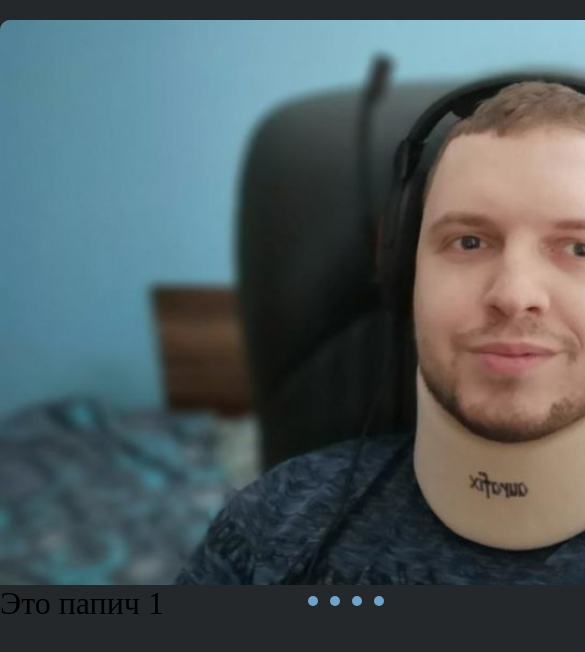
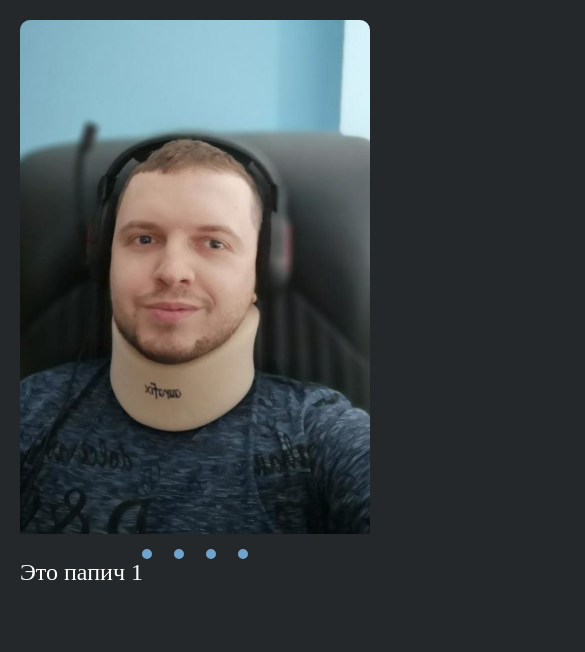
Before and after one commit to Prohor076/cssMemSlider, a plain HTML site: page index.html in a window 390 px wide. Shown: the top 652 px of the page, 585 px wide, since content can reach past the window. Drawn offline with Linux system fonts and the light colour scheme.

Commit message:
feat: add mobile version

```diff
--- a/assets/css/style.css
+++ b/assets/css/style.css
@@ -1,6 +1,7 @@
 * {
     margin: 0;
     padding: 0;
+    box-sizing: border-box;
 }
 
 body {
@@ -19,28 +20,29 @@ body {
 .navigation {
     display: flex;
     justify-content: end;
-}
-
-.container__item:nth-child(2) {
-    max-width: 100%;
-    width: 1100px;
-    margin: auto;
-    display: flex;
-    justify-content: end;
-    margin-top: -30px;
+    margin-top: -20px;
 }
 
 .bar {
+    height: 20px;
+    width: 20px;
+    margin: 6px;
+    cursor: pointer;
+    display: flex;
+    align-items: center;
+    justify-content: center;
+}
+
+.check {
     height: 10px;
     width: 10px;
-    cursor: pointer;
-    margin: 6px;
     background-color: #6FA4CC;
+    border: 2px solid #6FA4CC;
     border-radius: 5px;
     transition: .3s;
 }
 
-.bar:hover {
+.bar:hover .check {
     background-color: #fff;
 }
 
@@ -54,6 +56,7 @@ input[name="r"] {
     width: 100%;
     display: flex;
     flex-direction: column;
+    padding-bottom: 50px;
 }
 
 .slide {
@@ -106,6 +109,8 @@ p {
     width: 100%;
     flex-grow: 0;
     flex-shrink: 0;
+    font-size: 24px;
+    color: #fff;
 }
 
 .images {
@@ -142,3 +147,57 @@ img {
     transition: .5s ease-in;
     font-size: 2em;
 }
+
+.container__item:nth-child(2) {
+    width: 1100px;
+    height: 600px;
+    overflow: hidden;
+    border-radius: 10px;
+    margin: auto;
+    margin-top: -25px;
+}
+
+#r1:checked+#r2+#r3+#r4+.images+.text+.navigation>label:nth-child(1) {
+    background-color: transparent;
+    transition: .3s;
+}
+
+#r2:checked+#r3+#r4+.images+.text+.navigation>label:nth-child(2) {
+    background-color: transparent;
+    transition: .3s;
+}
+
+#r3:checked+#r4+.images+.text+.navigation>label:nth-child(3) {
+    background-color: transparent;
+    transition: .3s;
+}
+
+#r4:checked+.images+.text+.navigation>label:nth-child(4) {
+    background-color: transparent;
+    transition: .3s;
+}
+
+@media (max-width: 1150px) {
+    .slider {
+        max-width: calc(100% - 40px);
+    }
+
+    .container__item:nth-child(2) {
+        max-width: calc(100% - 40px);
+    }
+}
+
+@media (max-width: 850px) {
+    .navigation {
+        justify-content: center;
+        margin-top: -45px;
+    }
+
+    .container__item:nth-child(2) {
+        margin-top: -45px;
+    }
+
+    .text {
+        margin-top: 25px;
+    }
+}
--- a/index.html
+++ b/index.html
@@ -38,15 +38,21 @@
                             <p>Это папич 4</p>
                         </div>
                     </div>
+                    <div class="navigation">
+                        <label for="r1" class="bar">
+                            <div class="check"></div>
+                        </label>
+                        <label for="r2" class="bar">
+                            <div class="check"></div>
+                        </label>
+                        <label for="r3" class="bar">
+                            <div class="check"></div>
+                        </label>
+                        <label for="r4" class="bar">
+                            <div class="check"></div>
+                        </label>
+                    </div>
                 </div>
-            </div>
-        </div>
-        <div class="container__item">
-            <div class="navigation">
-                <label for="r1" class="bar"></label>
-                <label for="r2" class="bar"></label>
-                <label for="r3" class="bar"></label>
-                <label for="r4" class="bar"></label>
             </div>
         </div>
     </div>
```
